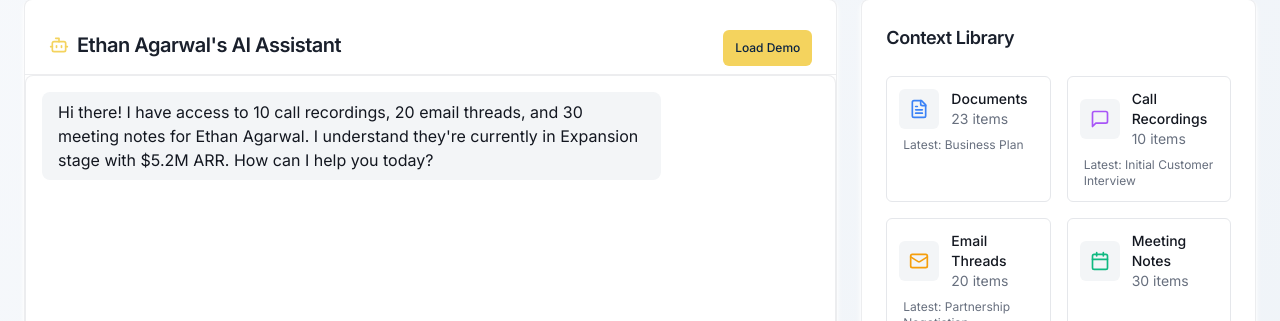
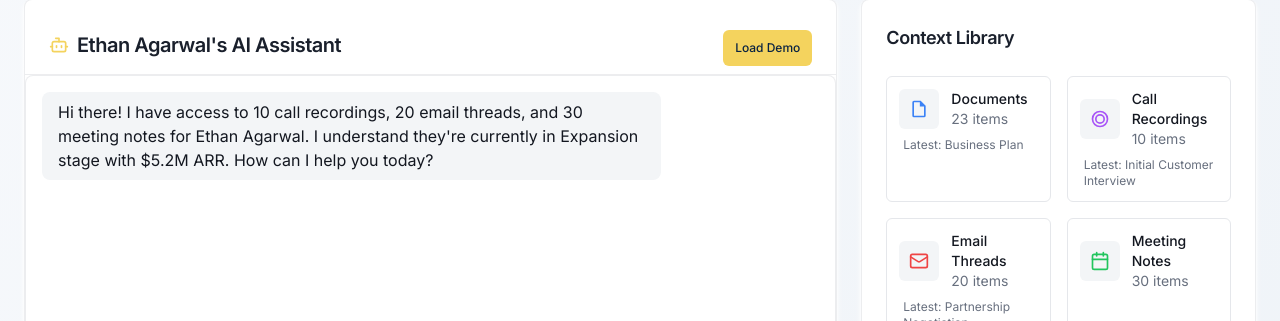
Before and after one commit to treydodson26/founder-compass-ai, a React (Vite) app: page /founder/1 in a window 1280 px wide. Shown: the part 330-651 px from the top of the page. Built offline with nearby package versions, Linux system fonts and the light colour scheme.

Commit message:
Refactor: Update resource card icons
Replaced the icons in the resource card component with Gmail, Google Docs, Fireflies.ai, and Google Calendar icons.

```diff
--- a/src/components/resources-card.tsx
+++ b/src/components/resources-card.tsx
@@ -20,14 +20,22 @@ export function ResourcesCard({ founder, className }: ResourcesCardProps) {
     {
       name: "Documents",
       count: founder.resources.documents,
-      icon: FileText,
+      icon: () => (
+        <svg viewBox="0 0 24 24" className="h-5 w-5 text-blue-500">
+          <path fill="currentColor" d="M14,2H6A2,2 0 0,0 4,4V20A2,2 0 0,0 6,22H18A2,2 0 0,0 20,20V8L14,2M18,20H6V4H13V9H18V20Z" />
+        </svg>
+      ),
       color: "text-blue-500",
       type: "Document"
     },
     {
       name: "Call Recordings",
       count: founder.resources.callRecordings,
-      icon: MessageSquare,
+      icon: () => (
+        <svg viewBox="0 0 24 24" className="h-5 w-5 text-purple-500">
+          <path fill="currentColor" d="M12,2A10,10 0 0,0 2,12A10,10 0 0,0 12,22A10,10 0 0,0 22,12A10,10 0 0,0 12,2M12,4A8,8 0 0,1 20,12A8,8 0 0,1 12,20A8,8 0 0,1 4,12A8,8 0 0,1 12,4M12,6A6,6 0 0,0 6,12A6,6 0 0,0 12,18A6,6 0 0,0 18,12A6,6 0 0,0 12,6M12,8A4,4 0 0,1 16,12A4,4 0 0,1 12,16A4,4 0 0,1 8,12A4,4 0 0,1 12,8Z" />
+        </svg>
+      ),
       color: "text-purple-500",
       type: "Call Recording"
     },
@@ -35,14 +43,14 @@ export function ResourcesCard({ founder, className }: ResourcesCardProps) {
       name: "Email Threads",
       count: founder.resources.emailThreads,
       icon: Mail,
-      color: "text-amber-500",
+      color: "text-red-500",
       type: "Email Thread"
     },
     {
       name: "Meeting Notes",
       count: founder.resources.meetingNotes,
       icon: Calendar,
-      color: "text-emerald-500",
+      color: "text-green-500",
       type: "Meeting Note"
     }
   ];
@@ -60,6 +68,7 @@ export function ResourcesCard({ founder, className }: ResourcesCardProps) {
         <div className="grid grid-cols-2 gap-4">
           {resources.map((resource) => {
             const filteredResources = founderResources.filter(r => r.type === resource.type);
+            const IconComponent = resource.icon;
             return (
               <div
                 key={resource.name}
@@ -68,7 +77,7 @@ export function ResourcesCard({ founder, className }: ResourcesCardProps) {
               >
                 <div className="flex items-center gap-3">
                   <div className="flex h-10 w-10 shrink-0 items-center justify-center rounded-md bg-muted">
-                    <resource.icon className={`h-5 w-5 ${resource.color}`} />
+                    <IconComponent className={`h-5 w-5 ${resource.color}`} />
                   </div>
                   <div>
                     <p className="text-sm font-medium">{resource.name}</p>
```
